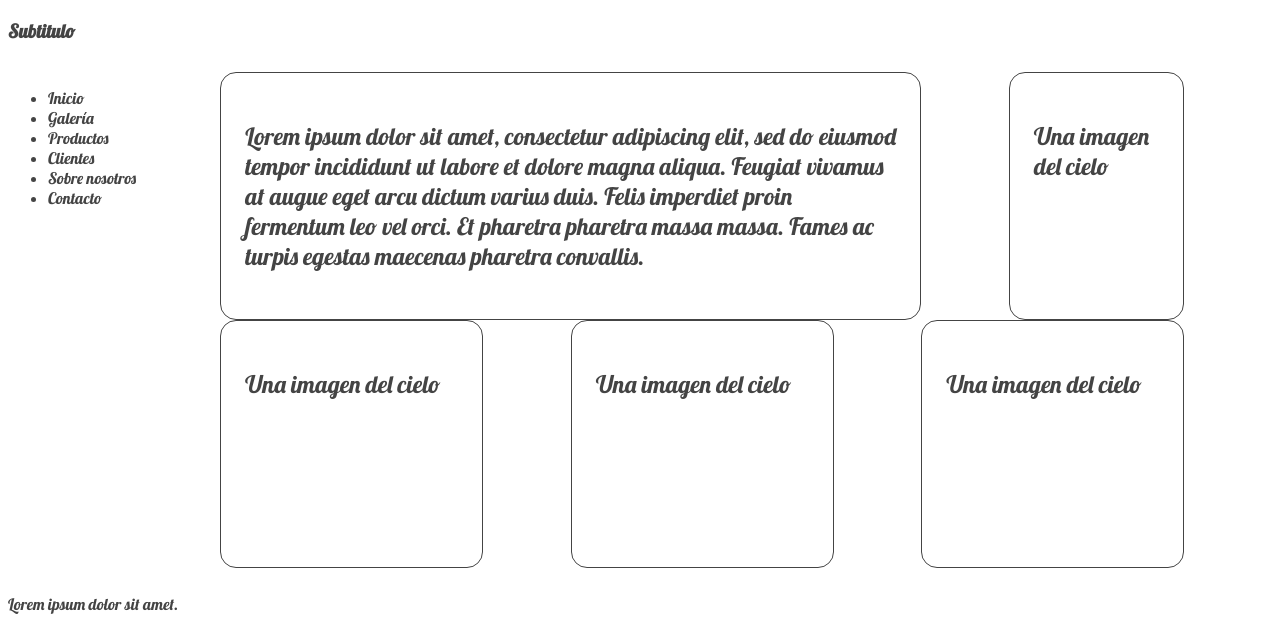
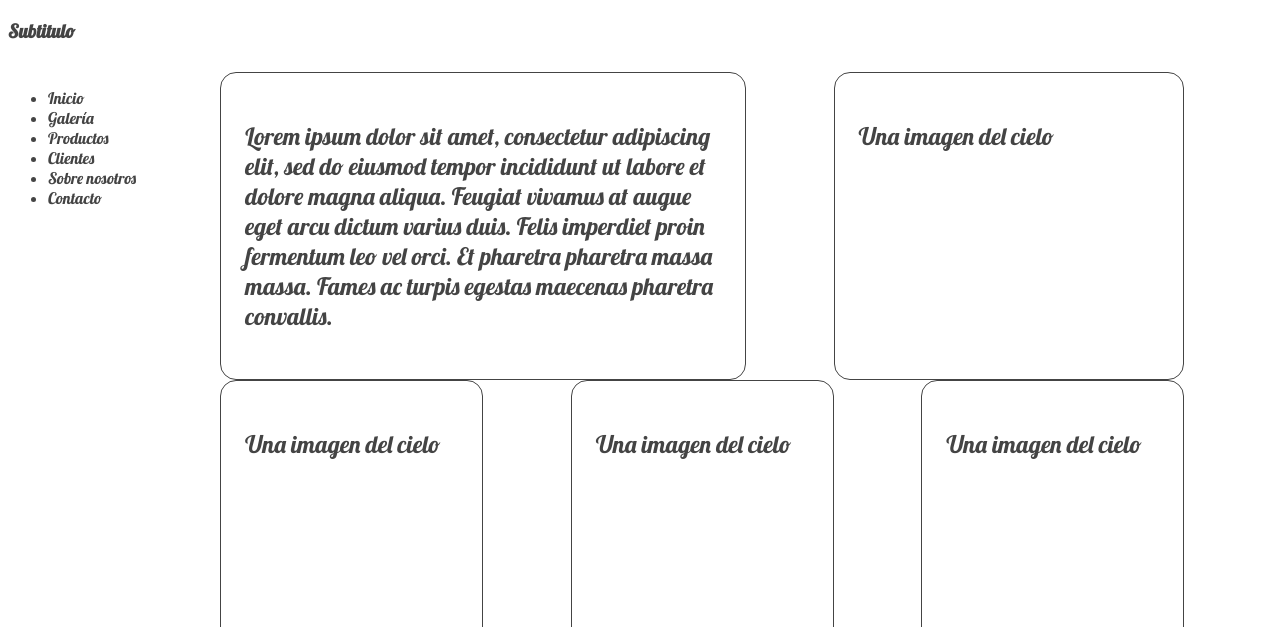
Before and after one commit to Ekaterina987/Interfaces_Ekaterina, a plain HTML site: page Ejercicios grid/Ejercicio 10/Ejercicio 10.html in a window 1280 px wide. Shown: the part 72-699 px from the top of the page. Drawn offline with Linux system fonts and the light colour scheme.

Commit message:
Ejercicio 10

```diff
--- a/Ejercicios grid/Ejercicio 10/Ejercicio 10.css
+++ b/Ejercicios grid/Ejercicio 10/Ejercicio 10.css
@@ -34,12 +34,12 @@
 }
 
 .a {
-	grid-column: 1 / 9;
+	grid-column: 1 / 7;
 	grid-row-start: 1;
 }
 
 .b {
-	grid-column: 10 / 12;
+	grid-column: 8 / 12;
 	grid-row-start: 1;
 }
 
```
